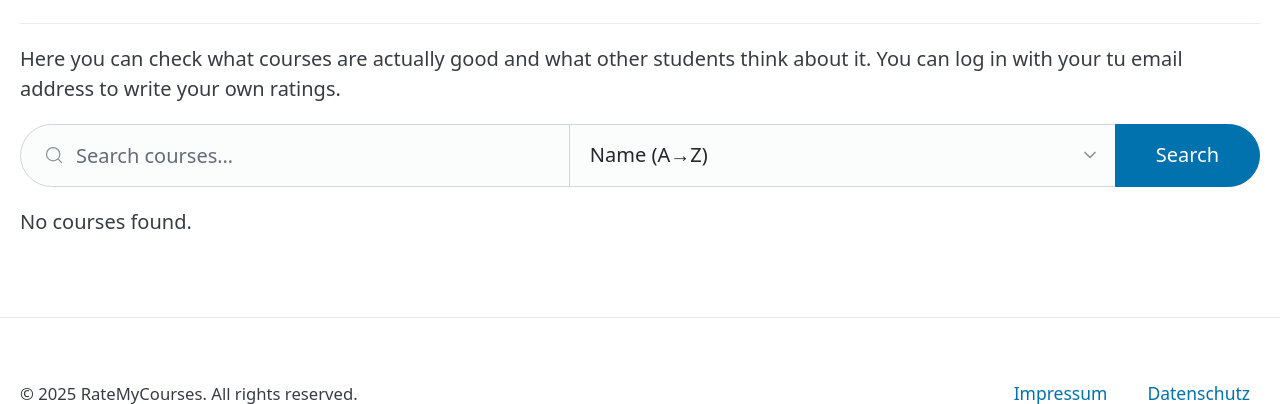
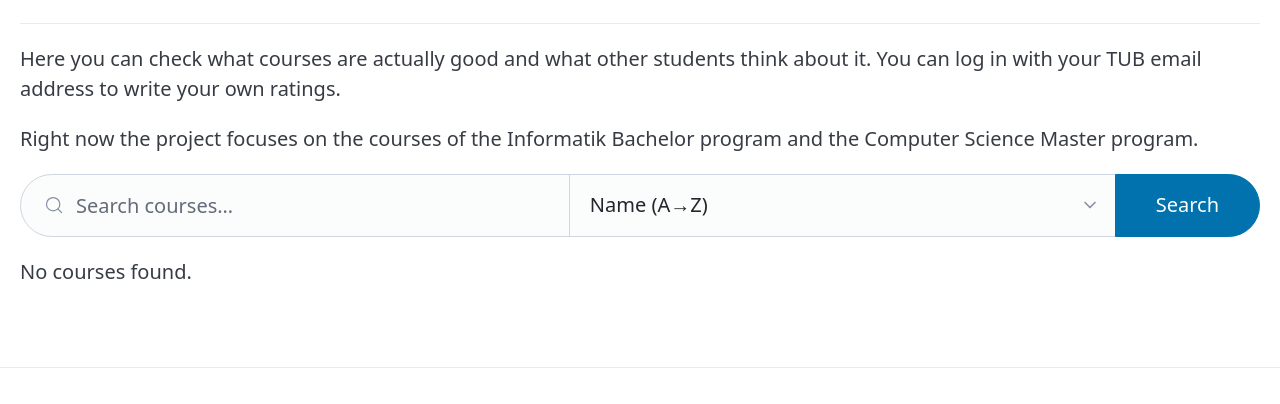
Before and after one commit to alexschwind/ratemycourses, a Django app: page / in a window 1280 px wide. Shown: the part 202-606 px from the top of the page. Run offline with Django 5.2, Linux system fonts and the light colour scheme; data that the repository does not hold is empty; parts of the project's set-up code (start-up, migrations or seed data) failed here and were passed over; some libraries are stand-ins or nearby versions.

Commit message:
add better text

```diff
--- a/templates/index.html
+++ b/templates/index.html
@@ -6,7 +6,8 @@
         <p>Welcome to the TU Berlin course ratings project.</p>
     </hgroup>
     <hr>
-    <p>Here you can check what courses are actually good and what other students think about it. You can log in with your tu email address to write your own ratings.</p>
+    <p>Here you can check what courses are actually good and what other students think about it. You can log in with your TUB email address to write your own ratings.</p>
+    <p>Right now the project focuses on the courses of the Informatik Bachelor program and the Computer Science Master program.</p>
 
     <form method="get" action="" role="search">
         <input
```
